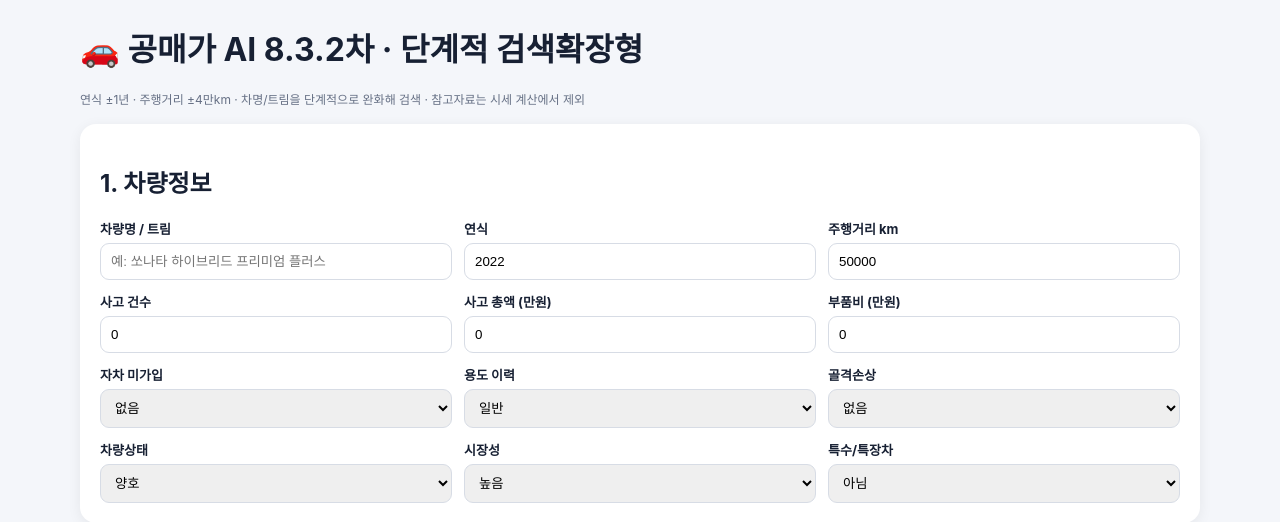
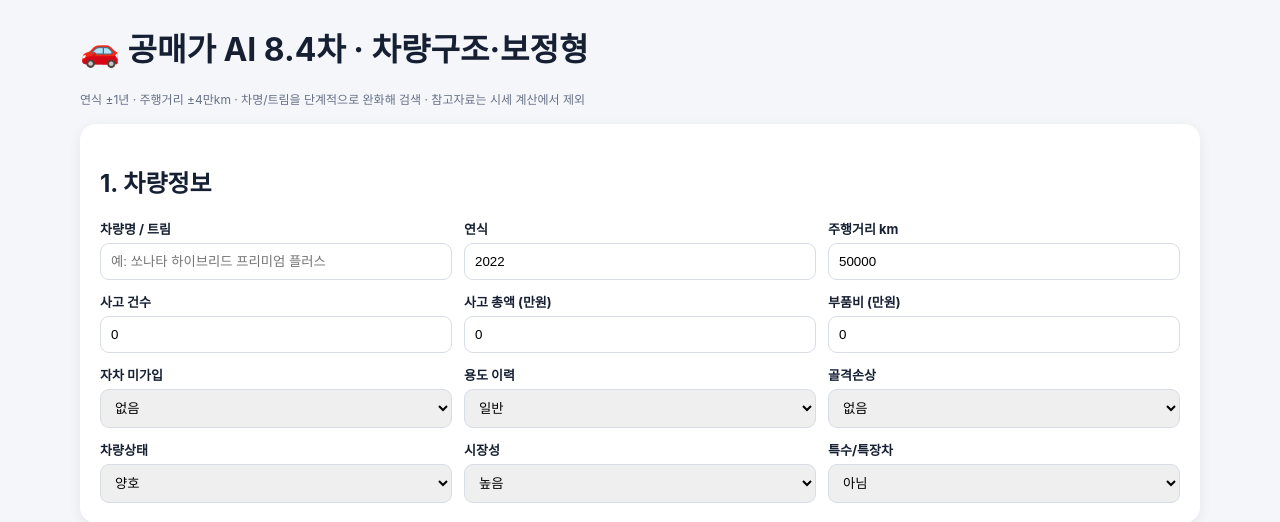
Before and after one commit to bini1111111111/auction-ai, a FastAPI app: page / in a window 1280 px wide. Shown: the top 522 px of the page. Run offline with FastAPI, Linux system fonts and the light colour scheme.

Commit message:
Update index.html

```diff
--- a/templates/index.html
+++ b/templates/index.html
@@ -2,7 +2,7 @@
 <html lang="ko">
 <head>
 <meta charset="utf-8"><meta name="viewport" content="width=device-width,initial-scale=1">
-<title>공매가 AI 8.3.2차</title>
+<title>공매가 AI 8.4차</title>
 <style>
 body{font-family:-apple-system,BlinkMacSystemFont,"Segoe UI",sans-serif;background:#f4f6fa;margin:0;color:#172033}
 .wrap{max-width:1120px;margin:24px auto;padding:0 16px}.card{background:#fff;border-radius:16px;padding:20px;margin:14px 0;box-shadow:0 3px 14px #0001}
@@ -14,7 +14,7 @@ button{background:#111827;color:#fff;border:0;border-radius:9px;padding:12px 16p
 table{width:100%;border-collapse:collapse}th,td{font-size:12px;padding:8px;border-bottom:1px solid #eee;text-align:left;vertical-align:top}.pill{display:inline-block;padding:3px 7px;border-radius:999px;background:#eef2ff;font-size:11px}.price{font-weight:800;white-space:nowrap}
 details{margin-top:14px}summary{cursor:pointer;font-weight:750}@media(max-width:850px){.g,.r{grid-template-columns:1fr}}
 </style></head><body><div class="wrap">
-<h1>🚗 공매가 AI 8.3.2차 · 단계적 검색확장형</h1>
+<h1>🚗 공매가 AI 8.4차 · 차량구조·보정형</h1>
 <p class="s">연식 ±1년 · 주행거리 ±4만km · 차명/트림을 단계적으로 완화해 검색 · 참고자료는 시세 계산에서 제외</p>
 
 <div class="card"><h2>1. 차량정보</h2><div class="g">
@@ -71,6 +71,9 @@ async function analyze(){
       '<td>'+fmt(x.adjusted_price)+'만원</td>'+
       '<td>'+esc(x.year||'-')+'</td>'+
       '<td>'+(x.mileage?fmt(x.mileage)+'km':'-')+'</td>'+
+      '<td>'+esc(x.source_drive||'-')+'</td>'+
+      '<td>'+esc(x.source_trim||'-')+'</td>'+
+      '<td>'+esc(x.adjustment_note||'연식·주행거리 보정')+'</td>'+
       '<td>점수 '+x.score+'</td>'+
       '<td>'+esc(source)+'</td>'+
       '<td>'+esc(x.title||'')+'</td>'+
@@ -108,8 +111,8 @@ async function analyze(){
   '<p>적용 할인율 '+a.discount_rate+'% · '+a.verdict+'</p>'+
   '<div class="warn"><b>신뢰도 경고</b><br>'+confidenceNote+'</div>'+
   '<p>채택된 보정가격: '+m.prices.map(fmt).join(', ')+'</p>'+
-  '<div class="ok"><b>8.3.2차 계산 방식</b><br>1단계는 입력한 차명/트림 그대로 검색하고, 부족하면 2단계에서 트림을 완화하고 3단계에서는 다양한 판매 사이트까지 검색 범위를 넓혀. 대신 연식·주행거리·파워트레인 검증은 계속 엄격하게 유지해. 실제 개별매물 3건과 연식+주행거리 확인 3건을 확보하지 못하면 <b>시세 확정 불가</b>로 표시해.</div>'+
-  '<details open><summary>채택 자료와 근거</summary><table><tr><th>구분</th><th>원문 가격</th><th>보정 가격</th><th>연식</th><th>주행거리</th><th>유사도</th><th>출처</th><th>검색결과</th><th>링크</th></tr>'+adopted+'</table></details>'+
+  '<div class="ok"><b>8.4차 계산 방식</b><br>차량명을 모델·동력원·배기량·구동방식·트림으로 나눠 비교해. 모델·동력원·연식·주행거리는 핵심 검증조건으로 유지하고, 2WD/4WD와 트림 차이는 탈락시키지 않고 가격 보정으로 반영해. 등록월 차이는 탈락 사유로 사용하지 않으며, 과거 시세표·플랫폼 페이지는 참고자료로만 분리해.</div>'+
+  '<details open><summary>채택 자료와 근거</summary><table><tr><th>구분</th><th>원문 가격</th><th>보정 가격</th><th>연식</th><th>주행거리</th><th>구동</th><th>트림</th><th>보정내역</th><th>유사도</th><th>출처</th><th>검색결과</th><th>링크</th></tr>'+adopted+'</table></details>'+
   '<details><summary>제외한 가격 보기</summary><table><tr><th>가격</th><th>제외 이유</th><th>연식</th><th>주행거리</th><th>검색결과</th></tr>'+rejected+'</table></details>';
 
  }catch(e){
```
